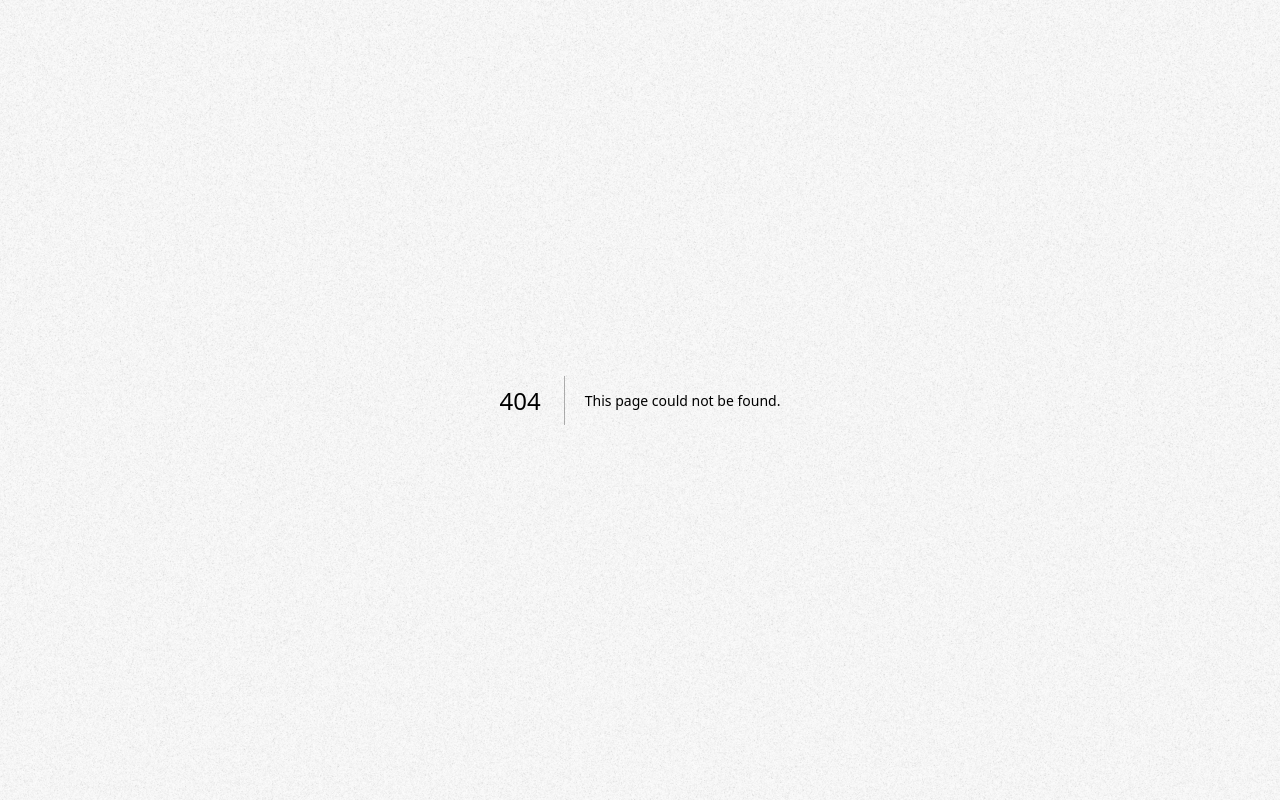
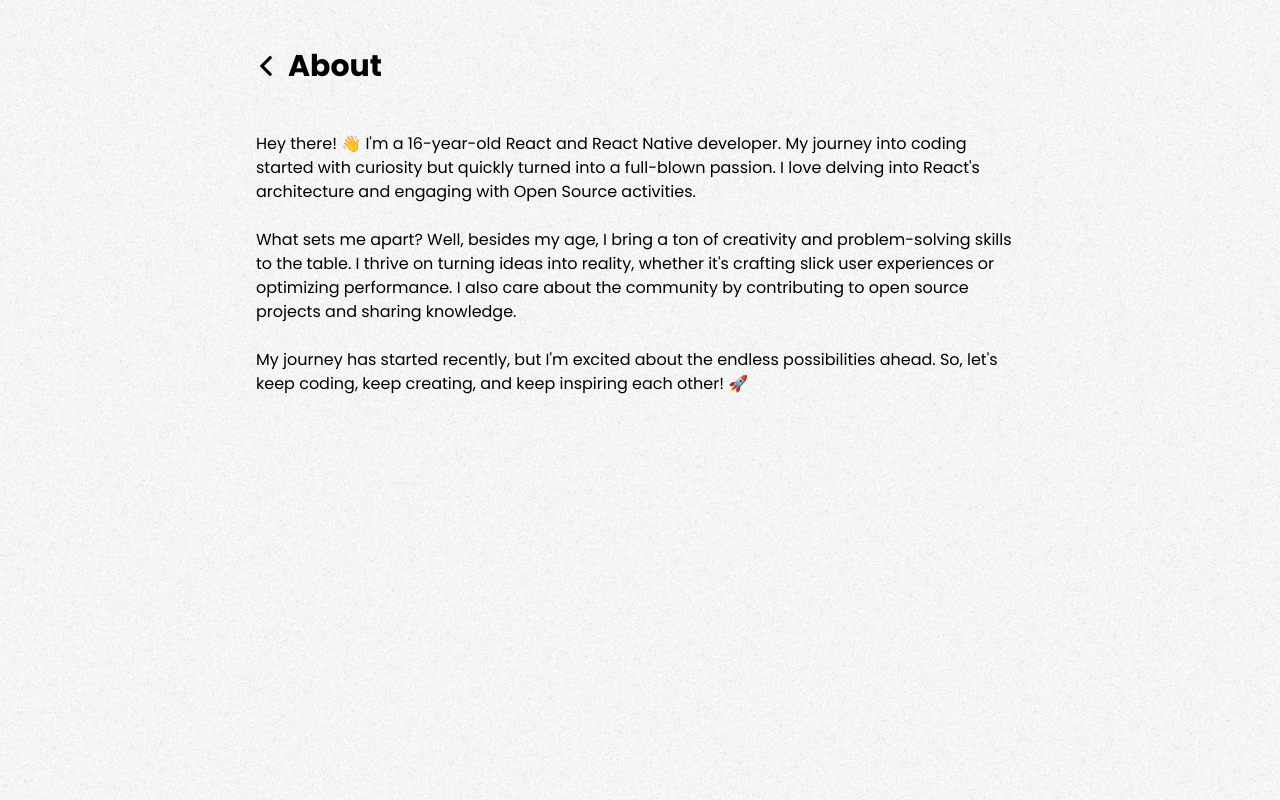
Before and after one commit to moskalakamil/portfolio, a Next.js app: page /about in a window 1280 px wide. Before the commit this address had no page. Built offline with nearby package versions, Linux system fonts and the light colour scheme.

Commit message:
feat: about section

```diff
--- /dev/null
+++ b/src/app/about/page.tsx
@@ -0,0 +1,9 @@
+import AboutScreen from "@/features/about/AboutScreen";
+
+export default function About() {
+  return (
+    <section className={"min-h-screen"}>
+      <AboutScreen />
+    </section>
+  );
+}
--- /dev/null
+++ b/src/features/about/AboutScreen.tsx
@@ -0,0 +1,40 @@
+import React from "react";
+import BackButton from "@/features/_components/BackButton";
+
+const AboutScreen = () => {
+  return (
+    <section className={"mx-auto w-full sm:max-w-3xl"}>
+      <div className={"inline-block"}>
+        <BackButton href={"/"} text={"About"} />
+      </div>
+      <p>
+        {`
+        Hey there! 👋 I'm a 16-year-old React and React Native developer. My
+        journey into coding started with curiosity but quickly turned into a
+        full-blown passion. I love delving into React's architecture and
+        engaging with Open Source activities.
+        `}
+      </p>
+      <br />
+      <p>
+        {`
+        What sets me apart? Well, besides my age, I bring a ton of creativity
+        and problem-solving skills to the table. I thrive on turning ideas into
+        reality, whether it's crafting slick user experiences or optimizing
+        performance. I also care about the community by contributing to open
+        source projects and sharing knowledge.
+        `}
+      </p>
+      <br />
+      <p>
+        {`
+        My journey has started recently, but I'm excited about the endless
+        possibilities ahead. So, let's keep coding, keep creating, and keep
+        inspiring each other! 🚀
+        `}
+      </p>
+    </section>
+  );
+};
+
+export default AboutScreen;
--- a/src/features/home/HomeScreen.tsx
+++ b/src/features/home/HomeScreen.tsx
@@ -5,7 +5,7 @@ import HomeTabsSection from "@/features/home/_components/HomeTabsSection";
 const navItems = [
   {
     text: "About",
-    href: "/",
+    href: "/about",
   },
   {
     text: "Work",
```
